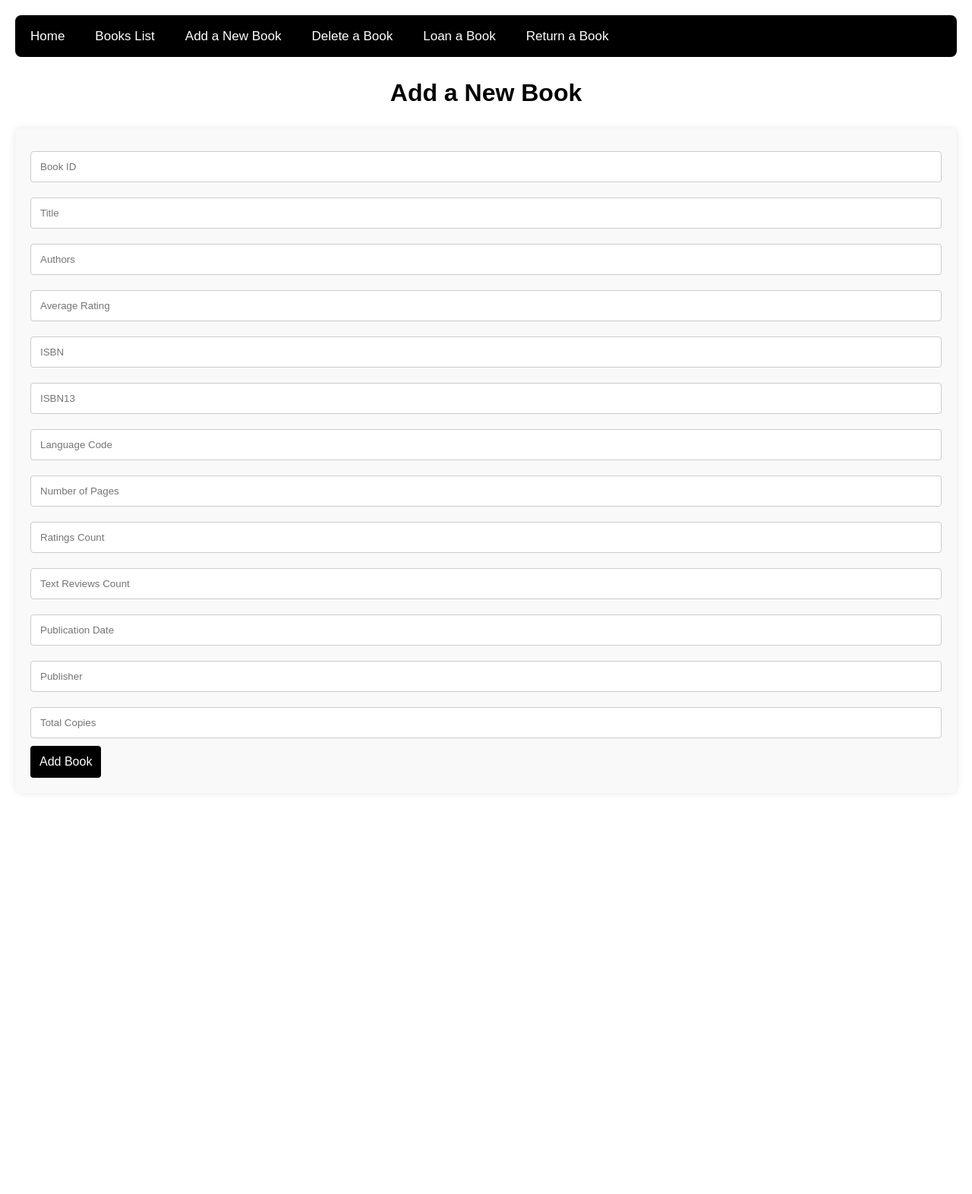
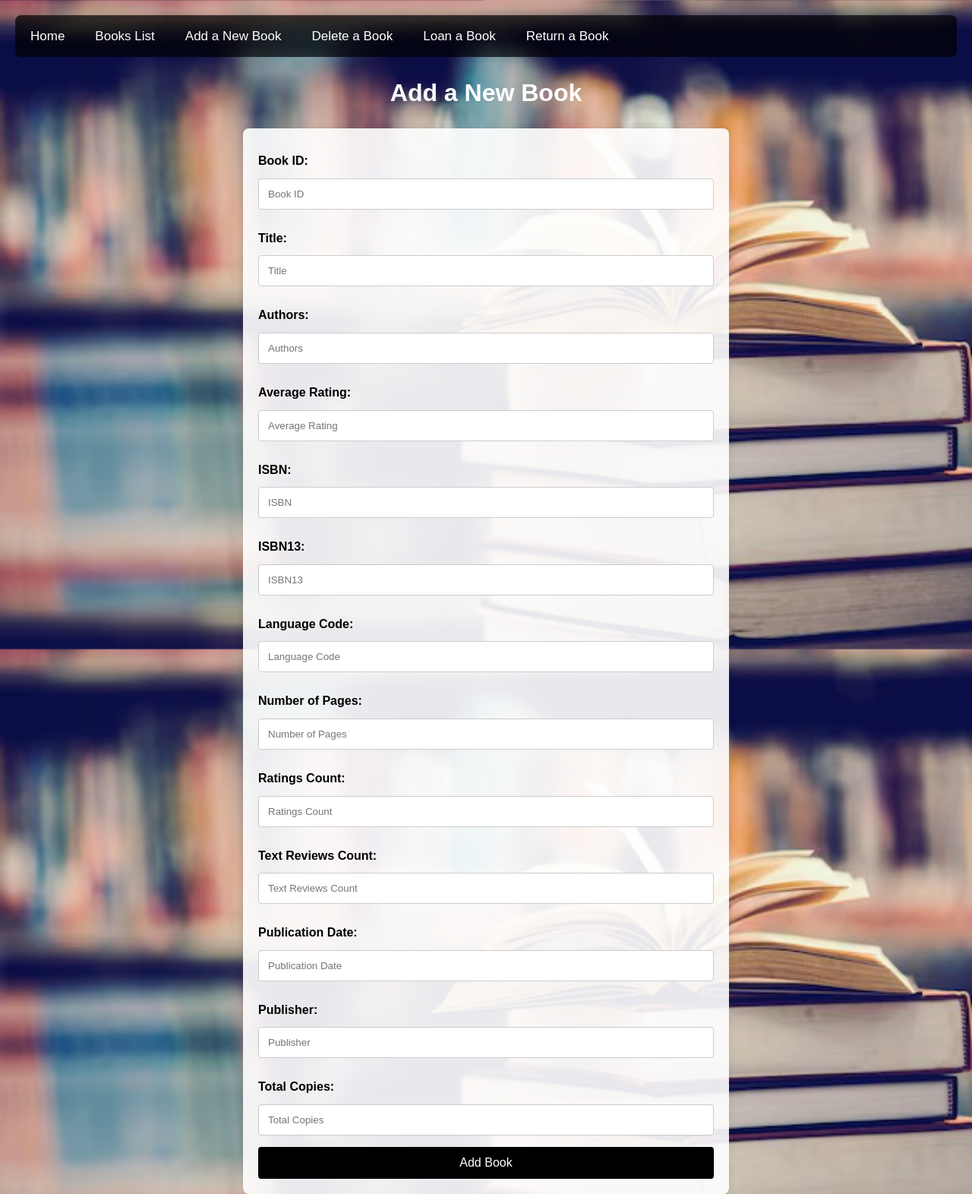
Before and after one commit to Ahmed-Fawzy14/BM_Team4_FinalProject, a Flask app: page /add_book in a window 1280 px wide. Shown: the whole page at 76% size. Before the commit the page ends 1024 px from the top, so only its background shows below. Run offline with Flask 3, Linux system fonts and the light colour scheme.

Commit message:
background

```diff
--- a/app.py
+++ b/app.py
@@ -112,7 +112,7 @@ def add_book():
         db.session.add(new_book)
         db.session.commit()
         flash("Book added successfully!", 'success')
-        return redirect(url_for('books_list'))
+        #return redirect(url_for('books_list'))
 
     return render_template('add_book.html')
 
@@ -129,7 +129,7 @@ def delete_book():
         else:
             flash(f"Book with ID {bookID} does not exist.", 'error')
 
-        return redirect(url_for('books_list'))
+        #return redirect(url_for('books_list'))
 
     return render_template('delete_book.html')
 
@@ -145,7 +145,7 @@ def loan_book():
         else:
             flash("Loan failed. Book may not be available.", 'error')
 
-        return redirect(url_for('books_list'))
+       # return redirect(url_for('books_list'))
 
     return render_template('loan_book.html')
 
@@ -161,7 +161,7 @@ def return_book():
         else:
             flash("Return failed. No copies are currently loaned out.", 'error')
 
-        return redirect(url_for('books_list'))
+        #return redirect(url_for('books_list'))
 
     return render_template('return_book.html')
 
--- a/static/css/styles.css
+++ b/static/css/styles.css
@@ -1,20 +1,24 @@
-/* css */
+/* Global Styles */
+html, body {
+    height: 100%;
+    margin: 0;
+}
 
 body {
     font-family: Arial, sans-serif;
-    background-color: #fff;
+    background-image: url('/static/images/books.jpeg'); /* Update with your image path */
+    background-size: cover;
+    background-position: center;
+    background-repeat: no-repeat;
+    background-attachment: fixed; /* Ensures the background image stays fixed */
     color: #000;
-    margin: 20px;
+    padding: 20px;
     line-height: 1.6;
 }
 
-h1, h2 {
-    color: #000;
-    text-align: center;
-}
-
+/* Navigation Bar */
 nav {
-    background-color: #000;
+    background-color: rgba(0, 0, 0, 0.7); /* Semi-transparent black */
     overflow: hidden;
     border-radius: 8px;
     margin-bottom: 20px;
@@ -35,16 +39,34 @@ nav a:hover {
     color: white;
 }
 
+/* Headings */
+h1, h2 {
+    color: #fff; /* Ensure text is readable on the background */
+    text-align: center;
+}
+
+/* Form Styling */
 form {
-    background-color: #f9f9f9;
+    background-color: rgba(255, 255, 255, 0.9); /* Semi-transparent white */
     padding: 20px;
     margin-bottom: 20px;
     border-radius: 8px;
     box-shadow: 0 0 10px rgba(0, 0, 0, 0.1);
+    max-width: 600px; /* Set a max-width for better layout */
+    margin-left: auto;
+    margin-right: auto;
 }
 
-input[type="text"], input[type="number"], input[type="date"] {
-    margin: 10px 0;
+form label {
+    display: block;
+    margin: 10px 0 5px;
+    font-weight: bold;
+}
+
+form input[type="text"],
+form input[type="number"],
+form input[type="date"] {
+    margin: 5px 0 15px;
     padding: 12px;
     width: 100%;
     box-sizing: border-box;
@@ -54,6 +76,7 @@ input[type="text"], input[type="number"], input[type="date"] {
     color: #000;
 }
 
+/* Buttons */
 button {
     padding: 12px;
     background-color: #000;
@@ -63,12 +86,14 @@ button {
     cursor: pointer;
     font-size: 16px;
     transition: background-color 0.3s ease;
+    width: 100%; /* Make button full-width in the form */
 }
 
 button:hover {
     background-color: #444;
 }
 
+/* Tables */
 table {
     width: 100%;
     border-collapse: collapse;
@@ -96,6 +121,7 @@ tr:nth-child(even) {
     background-color: #f9f9f9;
 }
 
+/* Button Variations */
 .delete-button {
     background-color: #444;
 }
@@ -120,14 +146,36 @@ tr:nth-child(even) {
     background-color: #888;
 }
 
-input[type="text"]:focus, input[type="number"]:focus, input[type="date"]:focus {
+/* Focus States */
+input[type="text"]:focus,
+input[type="number"]:focus,
+input[type="date"]:focus {
     outline: none;
     border-color: #000;
 }
 
+/* Paragraphs */
 p {
     text-align: center;
     font-size: 14px;
     margin: 5px 0;
-    color: #000;
+    color: #fff; /* Ensure text is readable on the background */
 }
+
+/* Flash Messages */
+.flash-message {
+    padding: 15px;
+    margin-bottom: 20px;
+    border-radius: 8px;
+    color: #fff;
+    font-weight: bold;
+    text-align: center;
+}
+
+.flash-message.error {
+    background-color: #f44336; /* Red for errors */
+}
+
+.flash-message.success {
+    background-color: #4caf50; /* Green for success */
+}
--- a/templates/add_book.html
+++ b/templates/add_book.html
@@ -19,20 +19,57 @@
     </nav>
 
     <h1>Add a New Book</h1>
-    <form action="{{ url_for('add_book')}}" method="POST">
-        <input type="text" name="bookID" placeholder="Book ID" required>
-        <input type="text" name="title" placeholder="Title" required>
-        <input type="text" name="authors" placeholder="Authors">
-        <input type="text" name="average_rating" placeholder="Average Rating">
-        <input type="text" name="isbn" placeholder="ISBN">
-        <input type="text" name="isbn13" placeholder="ISBN13">
-        <input type="text" name="language_code" placeholder="Language Code">
-        <input type="text" name="num_pages" placeholder="Number of Pages">
-        <input type="text" name="ratings_count" placeholder="Ratings Count">
-        <input type="text" name="text_reviews_count" placeholder="Text Reviews Count">
-        <input type="text" name="publication_date" placeholder="Publication Date">
-        <input type="text" name="publisher" placeholder="Publisher">
-        <input type="number" name="no_of_copies_total" placeholder="Total Copies" required>
+
+    <!-- Flash Messages -->
+    {% with messages = get_flashed_messages(with_categories=true) %}
+        {% if messages %}
+            <div class="flash-message {{ messages[0][0] }}">
+                {{ messages[0][1] }}
+            </div>
+        {% endif %}
+    {% endwith %}
+
+    <!-- Book Addition Form -->
+    <form action="{{ url_for('add_book') }}" method="POST">
+        <label for="bookID">Book ID:</label>
+        <input type="text" id="bookID" name="bookID" placeholder="Book ID" required>
+
+        <label for="title">Title:</label>
+        <input type="text" id="title" name="title" placeholder="Title" required>
+
+        <label for="authors">Authors:</label>
+        <input type="text" id="authors" name="authors" placeholder="Authors">
+
+        <label for="average_rating">Average Rating:</label>
+        <input type="text" id="average_rating" name="average_rating" placeholder="Average Rating">
+
+        <label for="isbn">ISBN:</label>
+        <input type="text" id="isbn" name="isbn" placeholder="ISBN">
+
+        <label for="isbn13">ISBN13:</label>
+        <input type="text" id="isbn13" name="isbn13" placeholder="ISBN13">
+
+        <label for="language_code">Language Code:</label>
+        <input type="text" id="language_code" name="language_code" placeholder="Language Code">
+
+        <label for="num_pages">Number of Pages:</label>
+        <input type="text" id="num_pages" name="num_pages" placeholder="Number of Pages">
+
+        <label for="ratings_count">Ratings Count:</label>
+        <input type="text" id="ratings_count" name="ratings_count" placeholder="Ratings Count">
+
+        <label for="text_reviews_count">Text Reviews Count:</label>
+        <input type="text" id="text_reviews_count" name="text_reviews_count" placeholder="Text Reviews Count">
+
+        <label for="publication_date">Publication Date:</label>
+        <input type="text" id="publication_date" name="publication_date" placeholder="Publication Date">
+
+        <label for="publisher">Publisher:</label>
+        <input type="text" id="publisher" name="publisher" placeholder="Publisher">
+
+        <label for="no_of_copies_total">Total Copies:</label>
+        <input type="number" id="no_of_copies_total" name="no_of_copies_total" placeholder="Total Copies" required>
+
         <button type="submit">Add Book</button>
     </form>
 
--- a/templates/books_list.html
+++ b/templates/books_list.html
@@ -19,6 +19,7 @@
     </nav>
 
     <h1>Books List</h1>
+
     <table>
         <tr>
             <th>Book ID</th>
```
Also changed, not shown: templates/delete_book.html (+8 -0 lines), templates/loan_book.html (+8 -0 lines), templates/return_book.html (+8 -0 lines), instance/library.db.
